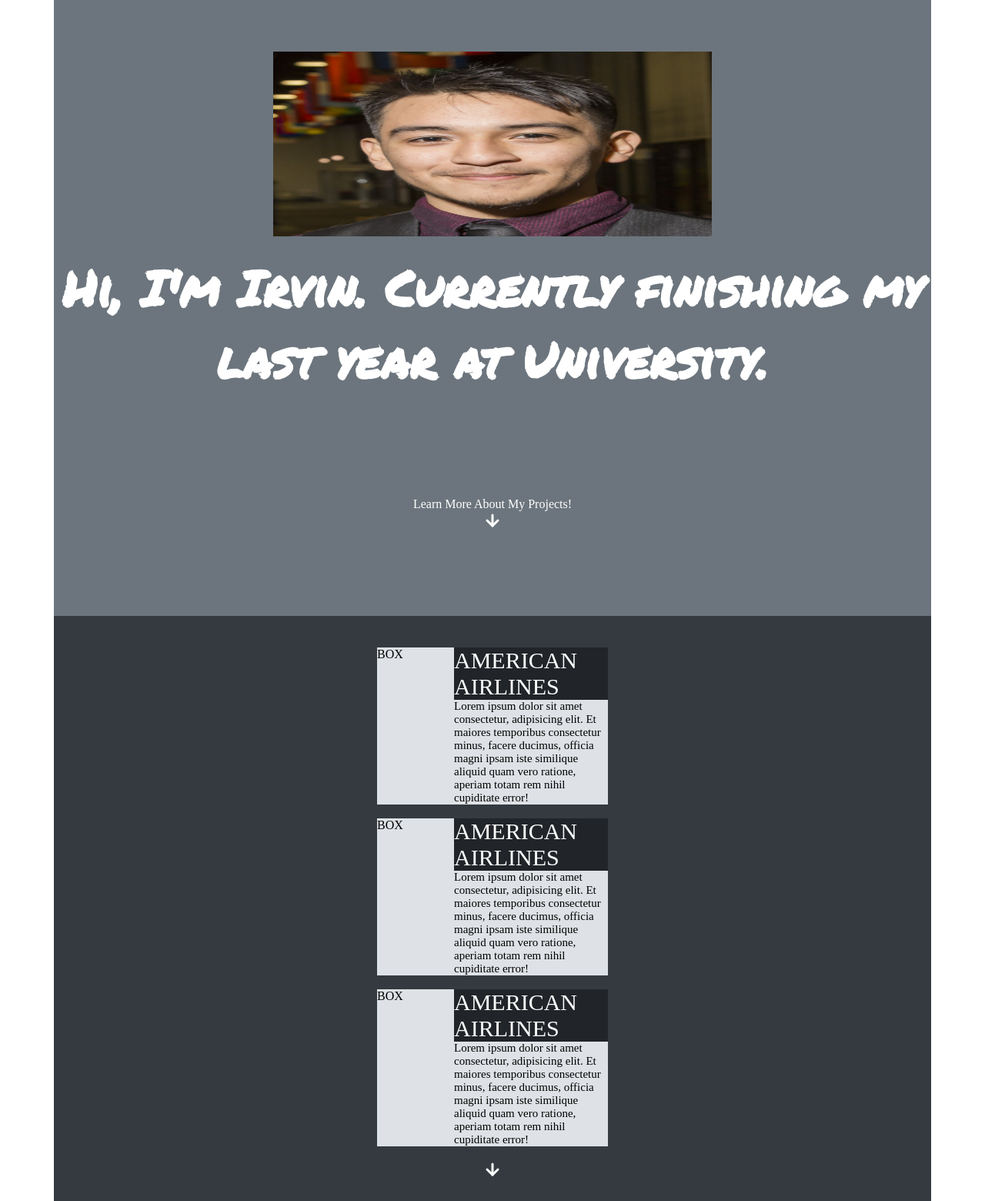
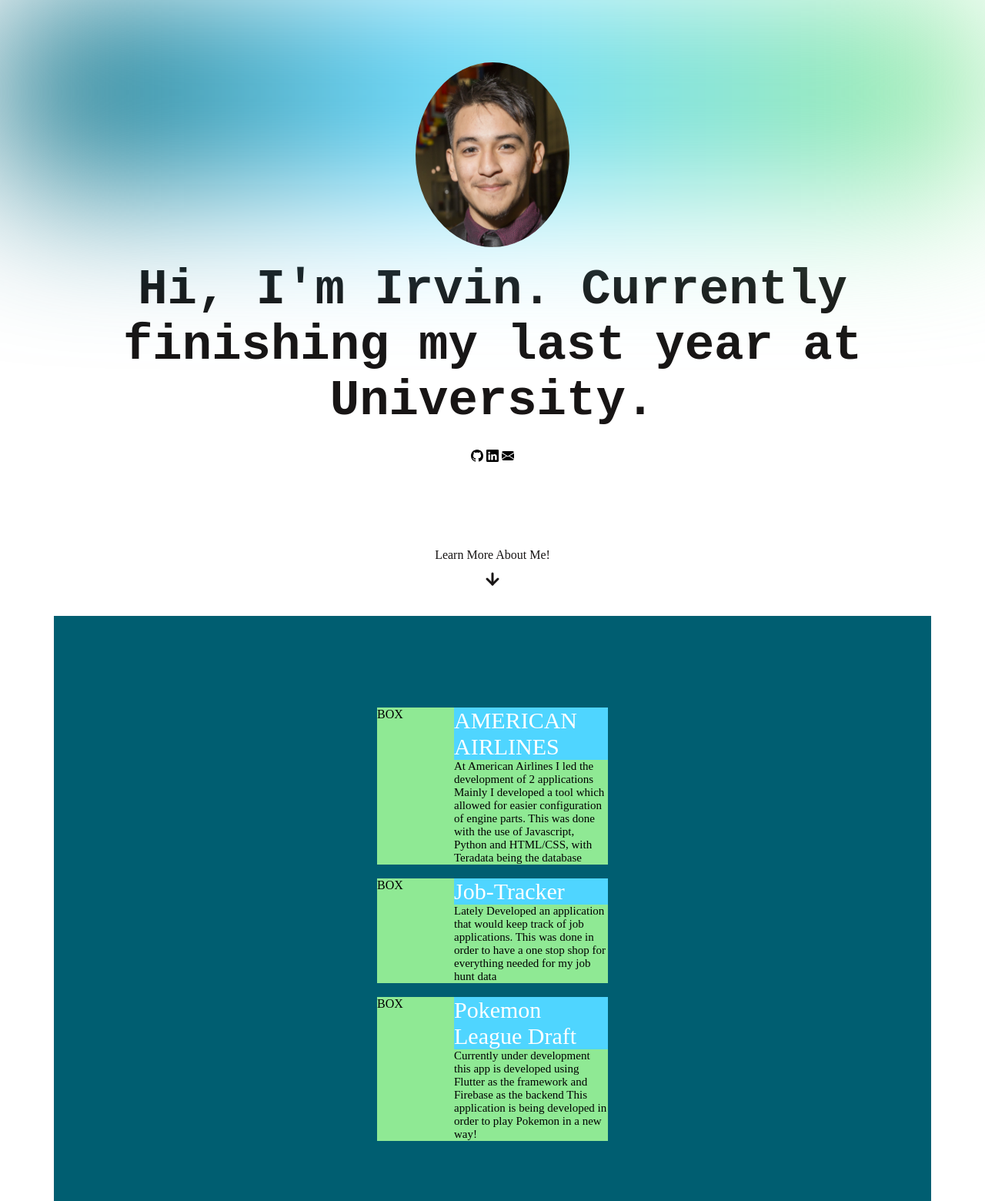
Before and after one commit to IrvinDelgado/my-blog, a plain HTML site: page index.html in a window 1280 px wide. Shown: the top 1560 px of the page at 77% size. Drawn offline with nearby package versions, Linux system fonts and the light colour scheme.

Commit message:
adding icons

```diff
--- a/index.html
+++ b/index.html
@@ -14,65 +14,77 @@
 
 </head>
 
-<!--
-File Struct
-  About Me
-  Projects
-  Contact Me
-
-"container" - Whole page
-"row" - Section
--->
-
 
 <body>
   <div class="container">
 
+    <!-- ABOUT ME SECTION -->
     <div class="row section about-me">
+      <div class="top-header"></div>
       <div class="about-me-header">
         <img class="profile-pic" src="/assets/headshot.PNG">
         <p class="title">Hi, I'm Irvin. Currently finishing my last year at University.</p>
       </div>
+
+      <div class="contact-icons">
+        <!-- GITHUB ICON -->
+        <svg xmlns="http://www.w3.org/2000/svg" width="16" height="16" fill="currentColor" class="bi bi-github" viewBox="0 0 16 16">
+          <path d="M8 0C3.58 0 0 3.58 0 8c0 3.54 2.29 6.53 5.47 7.59.4.07.55-.17.55-.38 0-.19-.01-.82-.01-1.49-2.01.37-2.53-.49-2.69-.94-.09-.23-.48-.94-.82-1.13-.28-.15-.68-.52-.01-.53.63-.01 1.08.58 1.23.82.72 1.21 1.87.87 2.33.66.07-.52.28-.87.51-1.07-1.78-.2-3.64-.89-3.64-3.95 0-.87.31-1.59.82-2.15-.08-.2-.36-1.02.08-2.12 0 0 .67-.21 2.2.82.64-.18 1.32-.27 2-.27.68 0 1.36.09 2 .27 1.53-1.04 2.2-.82 2.2-.82.44 1.1.16 1.92.08 2.12.51.56.82 1.27.82 2.15 0 3.07-1.87 3.75-3.65 3.95.29.25.54.73.54 1.48 0 1.07-.01 1.93-.01 2.2 0 .21.15.46.55.38A8.012 8.012 0 0 0 16 8c0-4.42-3.58-8-8-8z"/>
+        </svg>
+
+        <!-- LINKEDIN ICON -->
+        <svg xmlns="http://www.w3.org/2000/svg" width="16" height="16" fill="currentColor" class="bi bi-linkedin" viewBox="0 0 16 16">
+          <path d="M0 1.146C0 .513.526 0 1.175 0h13.65C15.474 0 16 .513 16 1.146v13.708c0 .633-.526 1.146-1.175 1.146H1.175C.526 16 0 15.487 0 14.854V1.146zm4.943 12.248V6.169H2.542v7.225h2.401zm-1.2-8.212c.837 0 1.358-.554 1.358-1.248-.015-.709-.52-1.248-1.342-1.248-.822 0-1.359.54-1.359 1.248 0 .694.521 1.248 1.327 1.248h.016zm4.908 8.212V9.359c0-.216.016-.432.08-.586.173-.431.568-.878 1.232-.878.869 0 1.216.662 1.216 1.634v3.865h2.401V9.25c0-2.22-1.184-3.252-2.764-3.252-1.274 0-1.845.7-2.165 1.193v.025h-.016a5.54 5.54 0 0 1 .016-.025V6.169h-2.4c.03.678 0 7.225 0 7.225h2.4z"/>
+        </svg>
+
+        <!-- EMAIL ICON -->
+        <svg xmlns="http://www.w3.org/2000/svg" width="16" height="16" fill="currentColor" class="bi bi-envelope-fill" viewBox="0 0 16 16">
+          <path d="M.05 3.555A2 2 0 0 1 2 2h12a2 2 0 0 1 1.95 1.555L8 8.414.05 3.555zM0 4.697v7.104l5.803-3.558L0 4.697zM6.761 8.83l-6.57 4.027A2 2 0 0 0 2 14h12a2 2 0 0 0 1.808-1.144l-6.57-4.027L8 9.586l-1.239-.757zm3.436-.586L16 11.801V4.697l-5.803 3.546z"/>
+        </svg>
+      </div>
+
       <div class="section-footer">
-        <p class="desc">Learn More About My Projects!</p>
-        <svg id="to-project-arrow" class="scroll-down-arrow" onclick="scrollTo()">
+        <p class="desc">Learn More About Me!</p>
+        <svg id="to-project-arrow" class="scroll-down-arrow">
           <line x1="12" y1="5" x2="12" y2="19" />
           <polyline points="19 12 12 19 5 12" />
         </svg>
       </div>
     </div>
 
+    <!-- PROJECTS SECTION -->
     <div id="projects" class="row section projects">
       <div class="project-list">
         <br>
         <div class="project-object">
           <div class="project-title">AMERICAN AIRLINES</div>
           <div class="project-image">BOX</div>
-          <div class="project-desc">Lorem ipsum dolor sit amet consectetur, adipisicing elit. Et maiores temporibus consectetur minus, facere ducimus, officia magni ipsam iste similique aliquid quam vero ratione, aperiam totam rem nihil cupiditate error!</div>
+          <div class="project-desc">At American Airlines I led the development of 2 applications
+            Mainly I developed a tool which allowed for easier configuration of engine parts. This was done with the use
+            of Javascript, Python and HTML/CSS, with
+            Teradata being the database</div>
         </div>
         <br>
         <div class="project-object">
-          <div class="project-title">AMERICAN AIRLINES</div>
+          <div class="project-title">Job-Tracker</div>
           <div class="project-image">BOX</div>
-          <div class="project-desc">Lorem ipsum dolor sit amet consectetur, adipisicing elit. Et maiores temporibus consectetur minus, facere ducimus, officia magni ipsam iste similique aliquid quam vero ratione, aperiam totam rem nihil cupiditate error!</div>
+          <div class="project-desc">Lately Developed an application that would keep track of job applications. This was
+            done in order to have a one stop shop for everything
+            needed for my job hunt data
+          </div>
         </div>
         <br>
         <div class="project-object">
-          <div class="project-title">AMERICAN AIRLINES</div>
+          <div class="project-title">Pokemon League Draft</div>
           <div class="project-image">BOX</div>
-          <div class="project-desc">Lorem ipsum dolor sit amet consectetur, adipisicing elit. Et maiores temporibus consectetur minus, facere ducimus, officia magni ipsam iste similique aliquid quam vero ratione, aperiam totam rem nihil cupiditate error!</div>
+          <div class="project-desc">Currently under development this app is developed using Flutter as the framework and Firebase as the backend
+            This application is being developed in order to play Pokemon in a new way!
+          </div>
         </div>
         <br>
-        <svg id="to-contact-arrow" class="scroll-down-arrow" onclick="scrollTo()">
-          <line x1="12" y1="5" x2="12" y2="19" />
-          <polyline points="19 12 12 19 5 12" />
-        </svg>
       </div>
     </div>
 
-    <div id ="contact" class="row section">
-      <p>Contact Me</p>
-    </div>
   </div>
   <script src="/scripts/script.js"></script>
 </body>
--- a/scripts/script.js
+++ b/scripts/script.js
@@ -3,9 +3,3 @@ document.getElementById('to-project-arrow').addEventListener('click', () => {
         behavior: 'smooth'
     });
 });
-
-document.getElementById('to-contact-arrow').addEventListener('click', () => {
-    document.querySelector('#contact').scrollIntoView({
-        behavior: 'smooth'
-    });
-});
--- a/styles/style.scss
+++ b/styles/style.scss
@@ -1,8 +1,11 @@
-@import url("https://fonts.googleapis.com/css2?family=Permanent+Marker&display=swap");
+$break-small: 500px;
+$font-theme: "Helvatica", "Courier New", Courier;
+$font-color: #181515;
+$bg-color: #ffffff;
+$color-theme-first:#4fd5ff;
+$color-theme-second:#8fe994;
+$color-theme-third:#005e71;
 
-$break-small: 500px;
-$font-theme: "Permanent Marker", "Courier New", Courier;
-$font-color: #181515;
 
 * {
     margin: 0%;
@@ -14,7 +17,7 @@ html{
 }
 
 body {
-    background-color: #ffffff;
+    background-color:$bg-color;
 }
 
 .section {
@@ -24,7 +27,7 @@ body {
     align-items: center;
 }
 .about-me {
-    background-color: #6c757d;
+    background-color: $bg-color;
 }
 
 
@@ -34,23 +37,38 @@ body {
     font-weight: 700;
     font-size: 5vw;
     text-align: center;
-    color: #ffffff;
+    color:$font-color;
 }
 .desc {
-    color: #ffffff;
+    color: $font-color;
+}
+
+.top-header{
+    position: absolute;
+    top: 0px;
+    width: 100%;
+    height: 30vh;
+    background: linear-gradient(90deg, $color-theme-third 0%,$color-theme-first 46%, $color-theme-second 100%);
+    filter: blur(100px);
 }
 
 .profile-pic {
     display: block;
+    border-radius: 50%;
+    position: relative;
     margin-left: auto;
     margin-right: auto;
-    width: 50%;
+    width: 200px;
     height: 30vh;
     margin: auto;
+    z-index: 2;
+}
+.contact-icons{
+    margin-top: -250px;
 }
 
 .section-footer{
-    position:relative;
+    position: absolute;;
     bottom:0;
 }
 .scroll-down-arrow {
@@ -62,7 +80,7 @@ body {
     stroke-width: 3;
     stroke-linecap: round;
     stroke-linejoin: round;
-    stroke: #ffffff;
+    stroke: $font-color;
     fill: none;
     height: 50px;
     width: 24px;
@@ -81,7 +99,7 @@ body {
     }
 
     50% {
-        transform: translateY(-20px);
+        transform: translateY(-10px);
     }
 
     75% {
@@ -93,13 +111,14 @@ body {
     }
 }
 
+//      PROJECTS SECTION
 .projects{
-    background-color: #343a40;
+    background-color: $color-theme-third;
 }
 
 .project-object{
     display: grid;
-    background-color: #dee2e6;
+    background-color: $color-theme-second;
     grid-template-columns: repeat(3,100px);
     grid-template-rows: auto;
     grid-template-areas:
@@ -113,27 +132,10 @@ body {
 .project-title{
     grid-area: project-title;
     font-size: 30px;
-    background-color: #212529;
+    background-color: $color-theme-first;
     color: white;
 }
 .project-desc{
     grid-area: project-desc;
     font-size: 15px;
 }
-
-
-
-
-
-
-
-
-
-
-
-//min width means that after
-//@media screen and (min-width: $break-small) {
-//    .profile-pic{
-//        height: 500px;
-//        width: 444px;
-//    }
```
Also changed, not shown: styles/style.css, 1 other file.
